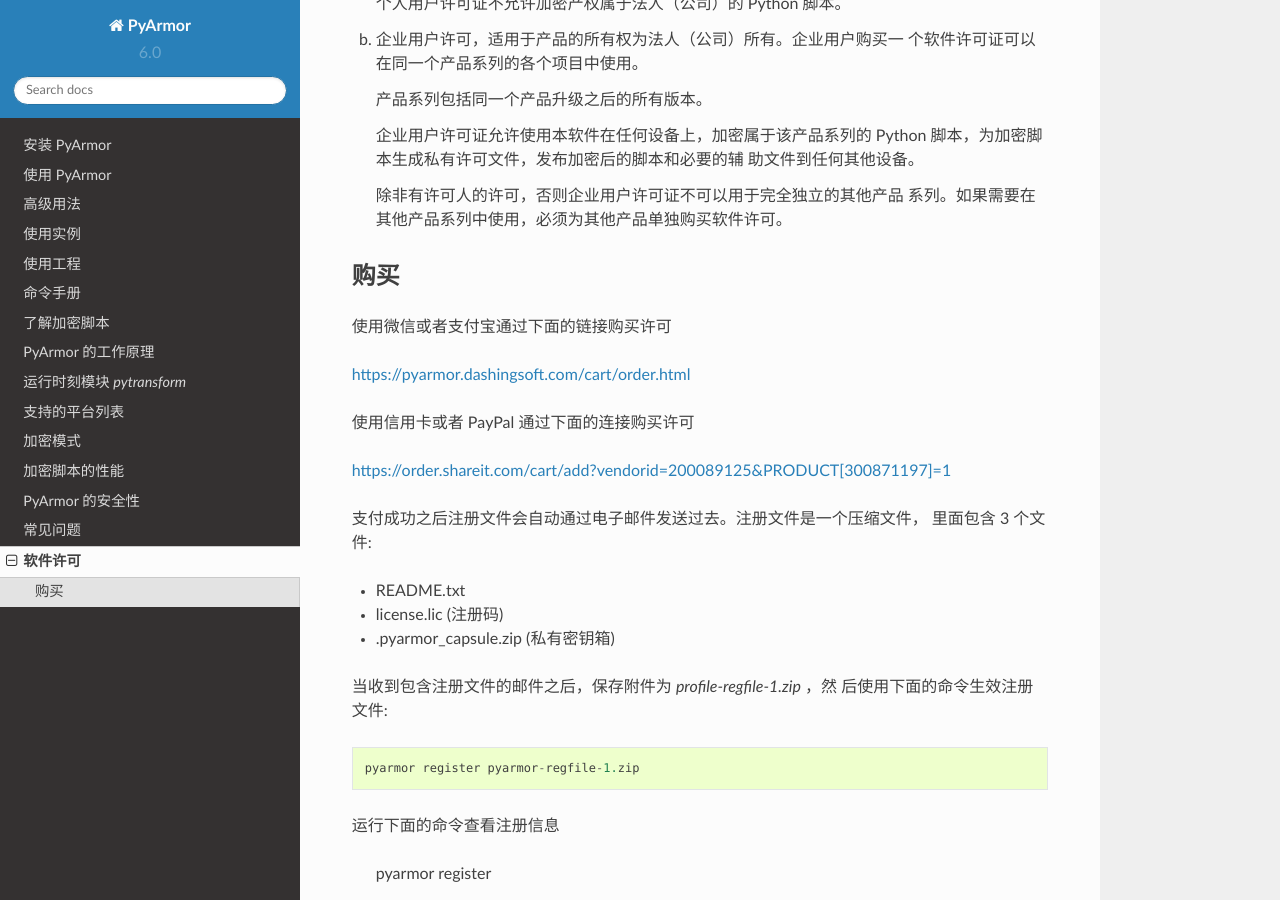
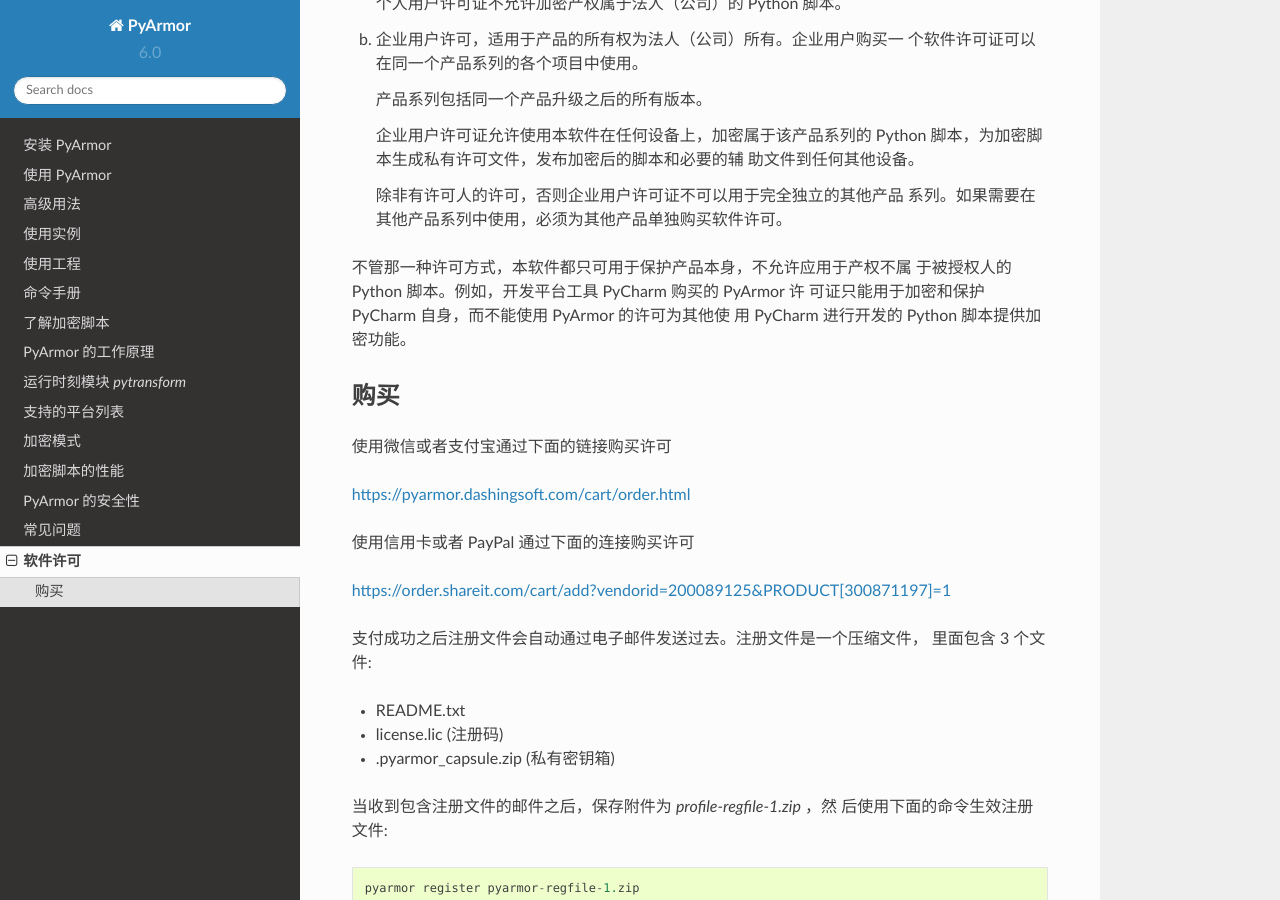
Before and after one commit to dashingsoft/pyarmor-docs-zh, a Sphinx documentation site: the page built from docs/license.rst, in a window 1280 px wide and 900 px high, scrolled down 632 px. Built offline with Sphinx 7.4.7 and the Read the Docs theme 2.0.0, drawn with Linux system fonts in a browser that asks for light colours.

Commit message:
Clear license for scope

```diff
--- a/docs/license.rst
+++ b/docs/license.rst
@@ -39,6 +39,11 @@
    除非有许可人的许可，否则企业用户许可证不可以用于完全独立的其他产品
    系列。如果需要在其他产品系列中使用，必须为其他产品单独购买软件许可。
 
+不管那一种许可方式，本软件都只可用于保护产品本身，不允许应用于产权不属
+于被授权人的 Python 脚本。例如，开发平台工具 PyCharm 购买的 PyArmor 许
+可证只能用于加密和保护 PyCharm 自身，而不能使用 PyArmor 的许可为其他使
+用 PyCharm 进行开发的 Python 脚本提供加密功能。
+
 购买
 ----
 
```
